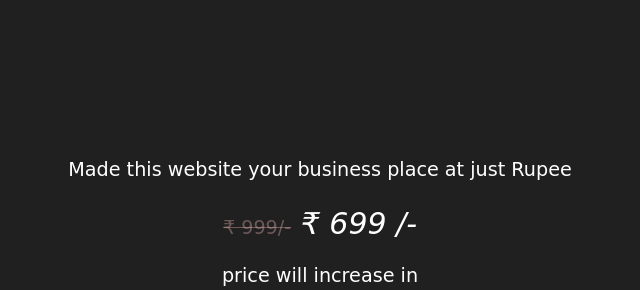
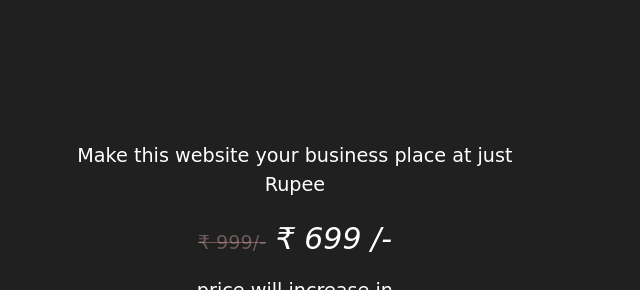
Before and after one commit to mrmonkdec/web1, a plain HTML site: page index.html in a window 1280 px wide. Shown: the part 124-414 px from the top of the page, without its empty margins (320-960 px from the left). Drawn offline with nearby package versions, Linux system fonts and the light colour scheme; a web font is replaced by a local one.

Commit message:
Update index.html

```diff
--- a/index.html
+++ b/index.html
@@ -51,6 +51,7 @@
 
       .div {
         text-align: center;
+        max-width: 90%;
       }
     </style>
   </head>
@@ -61,7 +62,7 @@
     </header>
     <main>
       <div class="div">
-        <p>Made this website your business place at just Rupee</p>
+        <p>Make this website your business place at just Rupee</p>
         <p>
           <strike>&#x20b9; 999/-</strike><i id="price"> &#x20b9; 699 /- </i>
         </p>
```
